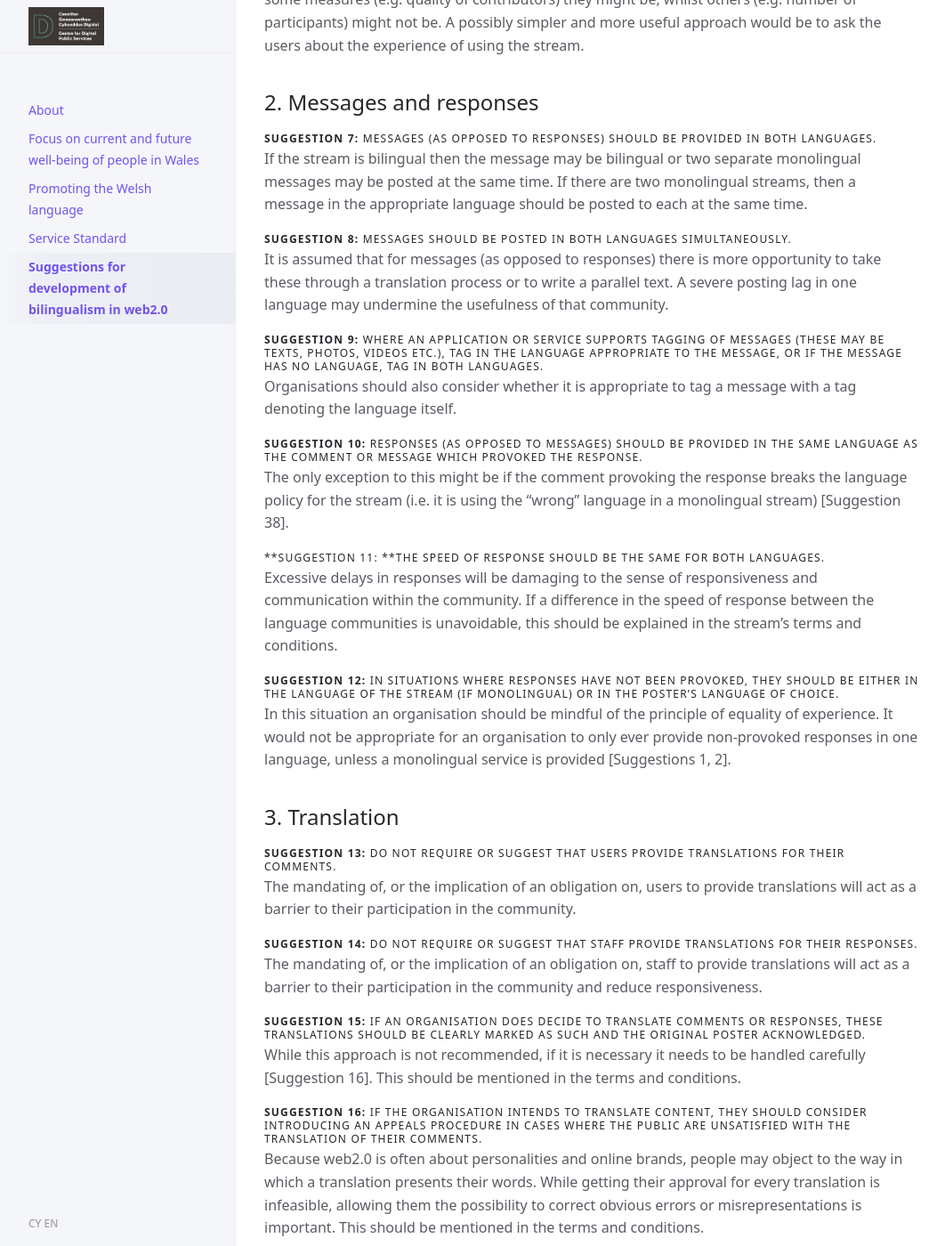
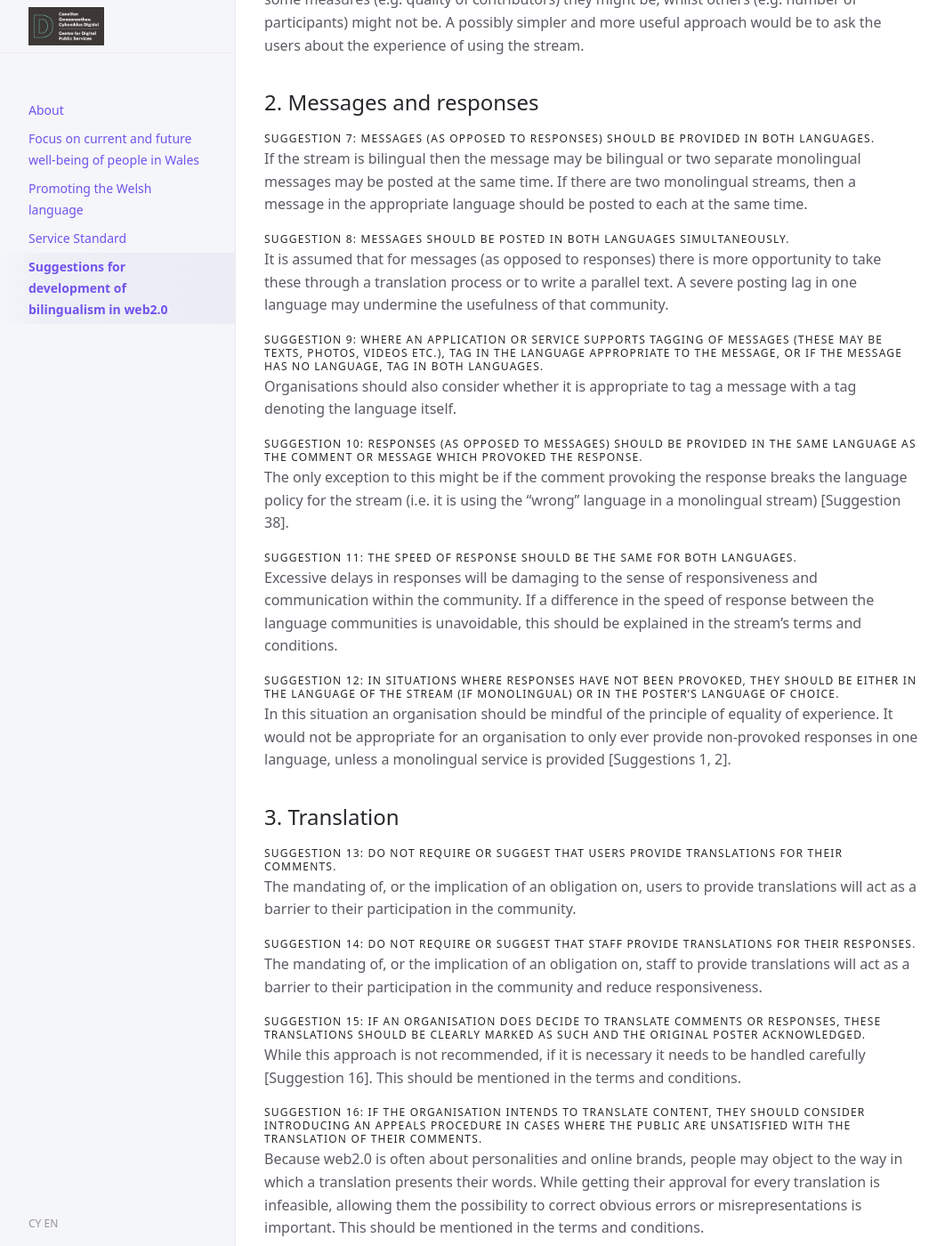
Before and after one commit to CDPS-Wales/knowledge-hub, a Jekyll site: the page built from en/suggestions.markdown, in a window 1280 px wide and 1400 px high, scrolled down 1513 px. Shown: the whole window at 89% size, without its empty margins (107-1169 px from the left). Built offline with Jekyll 4.4.1, drawn with Linux system fonts in a browser that asks for light colours; some of the changed text lies outside the part shown.

Commit message:
Fix markdown.

```diff
--- a/en/suggestions.markdown
+++ b/en/suggestions.markdown
@@ -23,64 +23,64 @@
 
 ## 1. Overall approach
 
-#### **Suggestion 1:** Provide a monolingual service <span style="text-decoration:underline;">only</span> where this can be justified.
+#### Suggestion 1: Provide a monolingual service <span style="text-decoration:underline;">only</span> where this can be justified.
 
 In some circumstances an organisation may be justified in providing a monolingual service either in Welsh or English. However, the justification must be in accordance with the general principle of providing an equality of service to the two language communities. Such cases are likely to be exceptional. **Note particularly** that the fact that Welsh speakers are able to use an English language service does not demonstrate that there is no demand for a Welsh language service.
 
 
-#### **Suggestion 2:** In the absence of a justification for providing a monolingual service, a bilingual service should be provided.
+#### Suggestion 2: In the absence of a justification for providing a monolingual service, a bilingual service should be provided.
 
 The default assumption should be that providing both a Welsh language service and an English language service is appropriate.
 
 
-#### **Suggestion 3: **Where a bilingual service is provided, separate streams for Welsh and English are preferred.
+#### Suggestion 3: Where a bilingual service is provided, separate streams for Welsh and English are preferred.
 
 Bilingual streams are problematic for several reasons. They disrupt the reading experience, the less frequently used language may be visually dominated by the other language, making it difficult to locate content in that language and making the public uncertain as to whether or not it is appropriate to use that language. However, it is important to provide bridges between the separate language streams.
 
 
-#### **Suggestion 4:** Aspire to provide equality of experience.
+#### Suggestion 4: Aspire to provide equality of experience.
 
 This does not mean that equality of content or equality of opportunity should never be the model chosen. There may be specific contexts in which they are the appropriate approach. However the organisation needs to be clear about the reasons it is not providing, or aspiring to provide, equality of experience.
 
 
-#### **Suggestion 5: **Drive users to the appropriate language stream
+#### Suggestion 5: Drive users to the appropriate language stream
 
 Not only should speakers of each language be driven to the web2.0 services provided in their language, it should also be made clear where services are made in the other language and easy navigation to them should also be provided.
 
 
-#### **Suggestion 6:** Organisations should monitor the “health” of their communities.
+#### Suggestion 6: Organisations should monitor the “health” of their communities.
 
 Although this is necessary, it is far from clear how this should be done. The work of Preece, identified in the literature review below, has started to explore these issues. Among the potential measurements she suggests are: messages per member, quality of contribution, number of participants, and number of uncivil behaviours. It is also not clear whether the measures of “health” for two parallel monolingual streams should be the same or at the same threshold. For some measures (e.g. quality of contributors) they might be, whilst others (e.g. number of participants) might not be. A possibly simpler and more useful approach would be to ask the users about the experience of using the stream.
 
 
 ## 2. Messages and responses
 
-#### **Suggestion 7:** Messages (as opposed to responses) should be provided in both languages.
+#### Suggestion 7: Messages (as opposed to responses) should be provided in both languages.
 
 If the stream is bilingual then the message may be bilingual or two separate monolingual messages may be posted at the same time. If there are two monolingual streams, then a message in the appropriate language should be posted to each at the same time.
 
 
-#### **Suggestion 8:** Messages should be posted in both languages simultaneously.
+#### Suggestion 8: Messages should be posted in both languages simultaneously.
 
 It is assumed that for messages (as opposed to responses) there is more opportunity to take these through a translation process or to write a parallel text. A severe posting lag in one language may undermine the usefulness of that community.
 
 
-#### **Suggestion 9:** Where an application or service supports tagging of messages (these may be texts, photos, videos etc.), tag in the language appropriate to the message, or if the message has no language, tag in both languages.
+#### Suggestion 9: Where an application or service supports tagging of messages (these may be texts, photos, videos etc.), tag in the language appropriate to the message, or if the message has no language, tag in both languages.
 
 Organisations should also consider whether it is appropriate to tag a message with a tag denoting the language itself.
 
 
-#### **Suggestion 10:** Responses (as opposed to messages) should be provided in the same language as the comment or message which provoked the response.
+#### Suggestion 10: Responses (as opposed to messages) should be provided in the same language as the comment or message which provoked the response.
 
 The only exception to this might be if the comment provoking the response breaks the language policy for the stream (i.e. it is using the “wrong” language in a monolingual stream) [Suggestion 38].
 
 
-#### **Suggestion 11: **The speed of response should be the same for both languages.
+#### Suggestion 11: The speed of response should be the same for both languages.
 
 Excessive delays in responses will be damaging to the sense of responsiveness and communication within the community. If a difference in the speed of response between the language communities is unavoidable, this should be explained in the stream’s terms and conditions.
 
 
-#### **Suggestion 12:** In situations where responses have not been provoked, they should be either in the language of the stream (if monolingual) or in the poster’s language of choice.
+#### Suggestion 12: In situations where responses have not been provoked, they should be either in the language of the stream (if monolingual) or in the poster’s language of choice.
 
 In this situation an organisation should be mindful of the principle of equality of experience. It would not be appropriate for an organisation to only ever provide non-provoked responses in one language, unless a monolingual service is provided [Suggestions 1, 2].
 
@@ -88,22 +88,22 @@
 
 ## 3. Translation
 
-#### **Suggestion 13:** Do not require or suggest that users provide translations for their comments.
+#### Suggestion 13: Do not require or suggest that users provide translations for their comments.
 
 The mandating of, or the implication of an obligation on, users to provide translations will act as a barrier to their participation in the community.
 
 
-#### **Suggestion 14:** Do not require or suggest that staff provide translations for their responses.
+#### Suggestion 14: Do not require or suggest that staff provide translations for their responses.
 
 The mandating of, or the implication of an obligation on, staff to provide translations will act as a barrier to their participation in the community and reduce responsiveness.
 
 
-#### **Suggestion 15:** If an organisation does decide to translate comments or responses, these translations should be clearly marked as such and the original poster acknowledged.
+#### Suggestion 15: If an organisation does decide to translate comments or responses, these translations should be clearly marked as such and the original poster acknowledged.
 
 While this approach is not recommended, if it is necessary it needs to be handled carefully [Suggestion 16]. This should be mentioned in the terms and conditions.
 
 
-#### **Suggestion 16:** If the organisation intends to translate content, they should consider introducing an appeals procedure in cases where the public are unsatisfied with the translation of their comments.
+#### Suggestion 16: If the organisation intends to translate content, they should consider introducing an appeals procedure in cases where the public are unsatisfied with the translation of their comments.
 
 Because web2.0 is often about personalities and online brands, people may object to the way in which a translation presents their words. While getting their approval for every translation is infeasible, allowing them the possibility to correct obvious errors or misrepresentations is important. This should be mentioned in the terms and conditions.
 
@@ -111,115 +111,115 @@
 
 ## 4. Language
 
-#### **Suggestion 17**: Adopt a relaxed attitude towards the style of language used by staff in responses.
+#### Suggestion 17: Adopt a relaxed attitude towards the style of language used by staff in responses.
 
 The nature of web2.0 and the principle of preserving personality suggest that an informal language style, whether Welsh or English, is both natural and appropriate for responses.
 
 
-#### **Suggestion 18:** Accept that the organisation is not responsible for the quality of language in user comments.
+#### Suggestion 18: Accept that the organisation is not responsible for the quality of language in user comments.
 
 While the terms and conditions for a stream may reasonably prohibit foul language, personal attacks and so on, it should not attempt to mandate the quality of language used as this may act as a barrier.
 
 
-#### **Suggestion 19:** Accept that the organisation is responsible for the quality of language in messages and staff responses.
+#### Suggestion 19: Accept that the organisation is responsible for the quality of language in messages and staff responses.
 
 While an informal _style_ may be appropriate (particularly in the case of responses) the language should be of an acceptable standard of correctness.
 
 
 ## 5. External applications
 
-#### **Suggestion 20:** Where organisations are using external web2.0 application to provide services, these should be clearly identified as an “official” activity of the organisation and linked to from the organisations website.
+#### Suggestion 20: Where organisations are using external web2.0 application to provide services, these should be clearly identified as an “official” activity of the organisation and linked to from the organisations website.
 
 Whilst this is not specifically a language related issue, it is important that those activities associated with an organisation are clearly distinguished from those which are not.
 
 
-#### **Suggestion 21:** Where organisations are using external web2.0 applications the organisation’s terms and conditions and practices regarding bilingual provision should be extended to these services.
+#### Suggestion 21: Where organisations are using external web2.0 applications the organisation’s terms and conditions and practices regarding bilingual provision should be extended to these services.
 
 In some cases the form or function of the application may not lend itself easily to bilingual or parallel monolingual use and the organisation may need to consider the best approach on a case by case basis.
 
 
-#### **Suggestion 22: **Organisations should think carefully about providing services in applications that do not provide interfaces in both Welsh and English.
+#### Suggestion 22: Organisations should think carefully about providing services in applications that do not provide interfaces in both Welsh and English.
 
 Many popular web2.0 applications do not provide a Welsh language interface. This should not been seen as an absolute barrier to their use, but the organisation must consider their use carefully and be able to provide a justification if asked. Among the questions they should consider are: is there an alternative application which does provide a Welsh interface (if so should the entire service be moved to that application or just the Welsh language service); would moving the Welsh language service to another application make it less findable or have other negative effects; is the application just so popular that the Welsh provision has could be placed there despite its using an English/other language interface.
 
 
-#### **Suggestion 23: **Where an organisation decides to use an application that does not provide interfaces in both Welsh and English, it should look for opportunities to support the development of an interface for whichever language is not supported.
+#### Suggestion 23: Where an organisation decides to use an application that does not provide interfaces in both Welsh and English, it should look for opportunities to support the development of an interface for whichever language is not supported.
 
 This support could take different forms, such as contacting the application provider to ask for a different language version, supporting campaigns calling for additional language versions, or contributing translation towards crowd-sourced translation efforts.
 
 
-#### **Suggestion 24:** Consider a separate Welsh and English presence in applications; one identified by the Welsh name of the organisation and the other by the English name.
+#### Suggestion 24: Consider a separate Welsh and English presence in applications; one identified by the Welsh name of the organisation and the other by the English name.
 
 In some cases an application may lend itself easily to having a single bilingual point of presence for an organisation, but typically this will result in a cumbersome solution. If separate presences are provided it is important to provide links between them.
 
 
-#### **Suggestion 25: **Where an organisation is providing content for use by a community it should do so on a basis of equality.
+#### Suggestion 25: Where an organisation is providing content for use by a community it should do so on a basis of equality.
 
 If, for example, an organisation is offering English language content for use on Wikipedia, it should make the same/equivalent Welsh language content available for Wicipedia.
 
 
 ## 6. Bridges
 
-#### **Suggestion 26:** Provide bridges between language communities in parallel monolingual and bilingual streams.
+#### Suggestion 26: Provide bridges between language communities in parallel monolingual and bilingual streams.
 
 In order to provide openness between the language communities, provide some form of cross-posting of ideas. Ideally this would be in the form of Language Champions as discussed below. The posting of weekly translated summaries appears to lack flexibility and audience specificity, but may be appropriate in some circumstances. Machine translation does not appear to provide a satisfactory solution at this time.
 
 
-#### **Suggestion 27:** Provide bridges between language communities in both directions.
+#### Suggestion 27: Provide bridges between language communities in both directions.
 
 In parallel monolingual streams there is a clear case for providing Welsh to English bridges, as the Welsh content is inaccessible to non Welsh speakers. However the organisation should also provide English to Welsh bridges where possible, members of the Welsh community may not read the English stream for a variety of reasons even though they are able to. In a bilingual stream it is perhaps more acceptable to only provide Welsh to English bridges as the Welsh community cannot avoid the English content.
 
 
-#### **Suggestion 28:** Provide bridges between language communities in wider contexts.
+#### Suggestion 28: Provide bridges between language communities in wider contexts.
 
 The introduction of ideas from other streams is a common feature of certain web2.0 services, such as blogging. Where an organisation has a strong commitment to making a community work, it should consider bringing in ideas from other communities. This would be best achieved by a Language Champion, but there may be some merit in providing a “news roundup” along the lines of the weekly translated summary. Again, machine translation does not appear to provide a satisfactory solution at this time.
 
 
-#### **Suggestion 29:** Accept or even encourage members of the community to act as bridges by bringing ideas from one language community into the other.
+#### Suggestion 29: Accept or even encourage members of the community to act as bridges by bringing ideas from one language community into the other.
 
 This is discussed further under Language Champions below. This might involve translation or summarisation, but is essentially sensitive to the conversation and the community in a way that mandatory translation is not.
 
 
 ## 7. Language policies and terms and conditions
 
-#### **Suggestion 30:** Each stream should have an associated set of terms and conditions.
+#### Suggestion 30: Each stream should have an associated set of terms and conditions.
 
 These terms and conditions should be easily accessible and clearly written. It should be provided in both English and Welsh.
 
 
-#### **Suggestion 31:** Where organisations host a service, the role they play in the service needs to be articulated in the terms and conditions.
+#### Suggestion 31: Where organisations host a service, the role they play in the service needs to be articulated in the terms and conditions.
 
 It is important for both staff and the public to understand the limits of an organisation’s responsibility.
 
 
-#### **Suggestion 32:** The terms and conditions should provide a clear language policy for users.
+#### Suggestion 32: The terms and conditions should provide a clear language policy for users.
 
 Clear guidance should be provided as to which language or languages users are welcome to use on a stream.  Alternative language streams should be clearly indicated and the user should be able to navigate to that alternative stream easily. The actions to be taken in the case of a breach of language policy should be made clear.
 
 
-#### **Suggestion 33:** Where appropriate, the terms and conditions should also lay out the organisation’s responsibilities with regard to language.
+#### Suggestion 33: Where appropriate, the terms and conditions should also lay out the organisation’s responsibilities with regard to language.
 
 This might be general principles, or may specify response times and so on. This is particularly important if a monolingual service is being provided, in which case a justification should be provided, or an intended timetable to provide a bilingual service.
 
 
-#### **Suggestion 34:** The organisation needs a code of practice for staff.
+#### Suggestion 34: The organisation needs a code of practice for staff.
 
 This is obviously generally true of web2.0 but it is important for staff to understand when they are representing the organisation and therefore should operate under the code of practice for staff (including language policies) and when they are acting as a private individual (under the general language policy as laid down in the terms and conditions). This may be particularly complex if they are allowed to operate as both staff and private individuals within the same stream.
 
 
 ## 8. Moderation
 
-#### **Suggestion 35:** Comments in both languages should be moderated on the same basis.
+#### Suggestion 35: Comments in both languages should be moderated on the same basis.
 
 Unless there is specific reason to treat the language communities differently, e.g. they have each defined their own terms and conditions. It is likely that organisations will want to moderate user generated content, particularly when it appears on services hosted by the organisation. Details of the moderation policy should be included in the terms and conditions.
 
 
-#### **Suggestion 36:** Moderators need to be aware that language may become an issue even though it is not a topic of the community.
+#### Suggestion 36: Moderators need to be aware that language may become an issue even though it is not a topic of the community.
 
 It is possible that the issue of language may be raised within a stream even though it is not an appropriate topic for that stream. Moderation of these comments needs to be handled with care. The best approach may be to point out that this stream is not for discussing language issues and direct them to another stream or service where it is appropriate.
 
 
-#### **Suggestion 37:** Organisations need to define the action to be taken in the case of an incorrect language being used in a monolingual language stream. This should be articulated in the terms and conditions and applied consistently.
+#### Suggestion 37: Organisations need to define the action to be taken in the case of an incorrect language being used in a monolingual language stream. This should be articulated in the terms and conditions and applied consistently.
 
 There are various options, the comment may be:
 
@@ -233,6 +233,6 @@
 The organisation may wish to consider different responses depending on the intention of the poster. A deliberately provocative use of the incorrect language may be treated differently to an innocent mistake.
 
 
-#### **Suggestion 38:** If the organisation intends to reserve the right to modify, delete or translate comments, this should be clearly stated in the terms and conditions.
+#### Suggestion 38: If the organisation intends to reserve the right to modify, delete or translate comments, this should be clearly stated in the terms and conditions.
 
 While this may be possible for services hosted by the organisation, it may be problematic on externally hosted applications, where the external host’s terms and conditions may apply.
```
